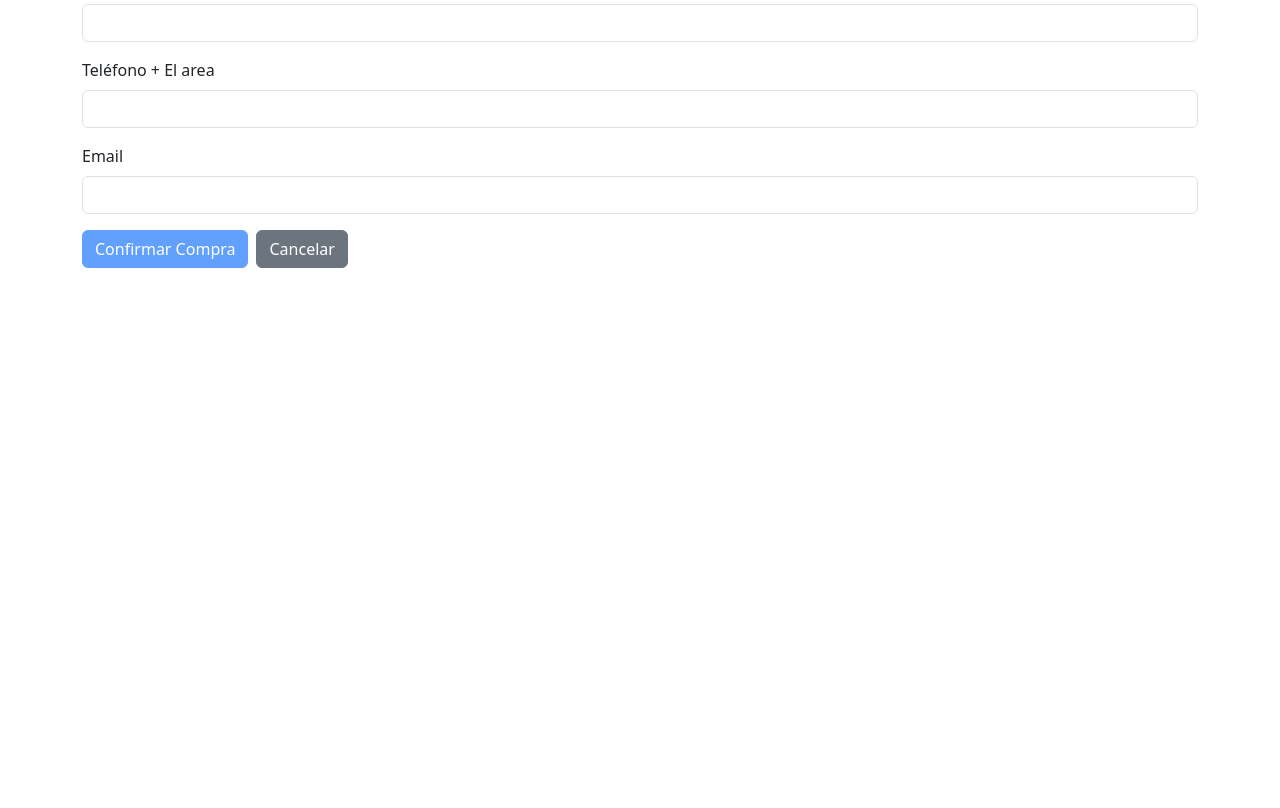
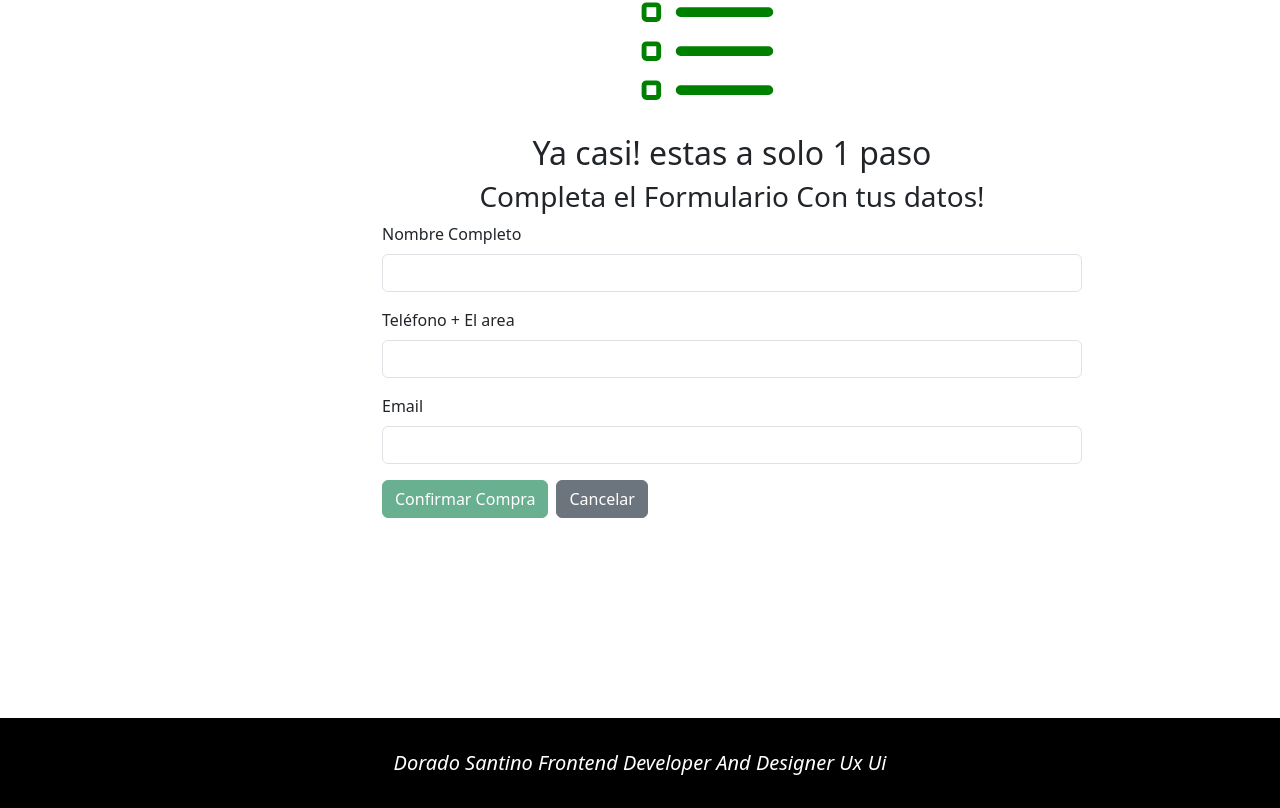
Before and after one commit to stdorado/PrimeraEntrega-React, a React (Create React App) app: page /CheckOut in a window 1280 px wide. Shown: the part 210-1018 px from the top of the page. Before the commit the page ends 800 px from the top, so only its background shows below. Built offline with nearby package versions, Linux system fonts and the light colour scheme.

Commit message:
finalizando la entrega final

```diff
--- a/src/App.js
+++ b/src/App.js
@@ -8,6 +8,7 @@ import Cart from './components/Cart/cart';
 import CartProvider from './Context/Context';
 import ItemDetailContainer from './components/ItemDetailContainer/itemDetailContainer';
 import CheckOut from './components/CheckOut/CheckOut';
+import FooterDesing from './components/Footeer/footer';
 
 function App() {
   return (
@@ -24,6 +25,7 @@ function App() {
             <Route path= "/CheckOut" element={<CheckOut/>} />
           </Routes>
         </CartProvider>
+        <FooterDesing/>
       </BrowserRouter>
     </div>
   );
--- a/src/Context/Context.jsx
+++ b/src/Context/Context.jsx
@@ -20,8 +20,6 @@ export function CartProvider({ children }) {
       } else {
         console.error("La cantidad supera el stock disponible");
       }
-    } else {
-      console.error("El Producto ya fue agregado");
     }
   };
 
--- a/src/components/Cart/cart.jsx
+++ b/src/components/Cart/cart.jsx
@@ -28,7 +28,7 @@ function Cart() {
   };
 
   const mostrarAlerta = () => {
-    swal("Carro limpiado con éxito!", "", "success");
+    swal("Carro Vaciado con éxito!", "", "success");
   };
 
   if (totalQuantity() === 0) {
--- a/src/components/CheckOut/Check.css
+++ b/src/components/CheckOut/Check.css
@@ -12,4 +12,18 @@
 }
 .dispocion{
     margin-top: 200px;
+    margin-bottom: 160px;
 }
+.Espacio{
+    margin-bottom: 200px;
+}
+.Formulario{
+    margin-top: 100px;
+    width: 700px;
+    position: relative;
+    left: 300px;
+}
+.centrar{
+    position: relative;
+    left: 35%;
+}
--- a/src/components/CheckOut/CheckOut.jsx
+++ b/src/components/CheckOut/CheckOut.jsx
@@ -71,8 +71,14 @@ const AlertadeError =()=>{
           <Link to="/"><button className="btn btn-success ubicacionBoton">Volver Al Inicio</button></Link>
         </div>
       ) : (
-        <form className="mt-3">
-          <h2>Completa el Formulario</h2>
+        <form className="Formulario">
+          <svg xmlns="http://www.w3.org/2000/svg" width="156" height="156" fill="green" className="bi bi-list-task centrar" viewBox="0 0 16 16">
+  <path fill-rule="evenodd" d="M2 2.5a.5.5 0 0 0-.5.5v1a.5.5 0 0 0 .5.5h1a.5.5 0 0 0 .5-.5V3a.5.5 0 0 0-.5-.5H2zM3 3H2v1h1V3z"/>
+  <path d="M5 3.5a.5.5 0 0 1 .5-.5h9a.5.5 0 0 1 0 1h-9a.5.5 0 0 1-.5-.5zM5.5 7a.5.5 0 0 0 0 1h9a.5.5 0 0 0 0-1h-9zm0 4a.5.5 0 0 0 0 1h9a.5.5 0 0 0 0-1h-9z"/>
+  <path fill-rule="evenodd" d="M1.5 7a.5.5 0 0 1 .5-.5h1a.5.5 0 0 1 .5.5v1a.5.5 0 0 1-.5.5H2a.5.5 0 0 1-.5-.5V7zM2 7h1v1H2V7zm0 3.5a.5.5 0 0 0-.5.5v1a.5.5 0 0 0 .5.5h1a.5.5 0 0 0 .5-.5v-1a.5.5 0 0 0-.5-.5H2zm1 .5H2v1h1v-1z"/>
+</svg>
+          <h2 className="text-center">Ya casi! estas a solo 1 paso</h2>
+          <h3 className="text-center" >Completa el Formulario Con tus datos!</h3>
           <div className="mb-3">
             <label htmlFor="nombre" className="form-label">
               Nombre Completo
@@ -109,6 +115,7 @@ const AlertadeError =()=>{
               onChange={onInputChange}
             />
           </div>
+          <div className="Espacio">
           <button
             disabled={
               !(
@@ -117,7 +124,7 @@ const AlertadeError =()=>{
                 buyer.email !== ""
               )
             }
-            className="btn btn-primary"
+            className="btn btn-success "
             onClick={handleCheckout}
           >
             Confirmar Compra
@@ -125,6 +132,7 @@ const AlertadeError =()=>{
           <button className="btn btn-secondary ms-2" onClick={resetForm}>
             Cancelar
           </button>
+          </div>
         </form>
       )}
     </div>
--- /dev/null
+++ b/src/components/Footeer/footer.css
@@ -0,0 +1,7 @@
+.fondoFooter{
+    background-color: black;
+    color: white;
+    padding: 30px;
+    font-size: 20px;
+    font-style: italic;
+}
--- /dev/null
+++ b/src/components/Footeer/footer.jsx
@@ -0,0 +1,13 @@
+import React from 'react'
+import "./footer.css"
+function FooterDesing() {
+  return (
+    <div>
+        <footer className="text-center fondoFooter">
+            Dorado Santino Frontend Developer And Designer Ux Ui
+        </footer>
+    </div>
+  )
+}
+
+export default FooterDesing
--- a/src/components/ItemListContainer/ItemListContainer.jsx
+++ b/src/components/ItemListContainer/ItemListContainer.jsx
@@ -2,6 +2,7 @@ import React, { useState, useEffect, useCallback } from 'react';
 import { useParams } from 'react-router-dom';
 import { getProductsByCategory, getAllProducts } from '../../Services/Firebase';
 import ItemList from '../ItemList/itemList';
+import swal from 'sweetalert';
 
 function ItemListContainer() {
   const [data, setData] = useState([]);
@@ -28,13 +29,16 @@ function ItemListContainer() {
   }, [fetchProductos]);
 
   const onAdd = (Valor) => {
-    //agregar Alerta de compraste
-    console.log('compraste', Valor);
+    mostrarAlerta(`¡Compraste ${Valor} producto(s)!`);
+  };
+
+  const mostrarAlerta = (mensaje) => {
+    swal(mensaje, "", "success");
   };
 
   return (
     <div>
-      <ItemList data={data} />
+      <ItemList data={data} onAdd={onAdd} />
     </div>
   );
 }
```
